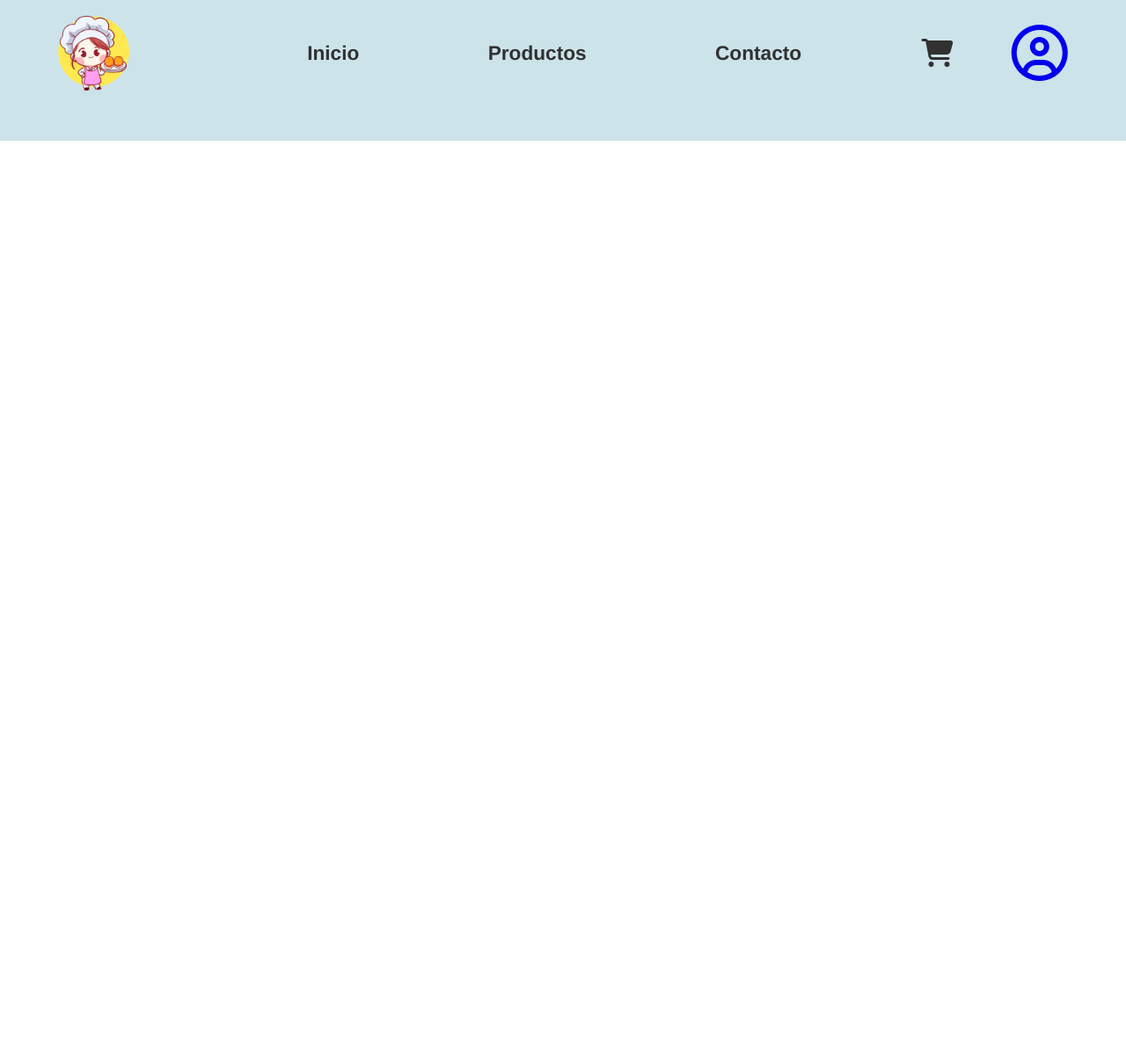
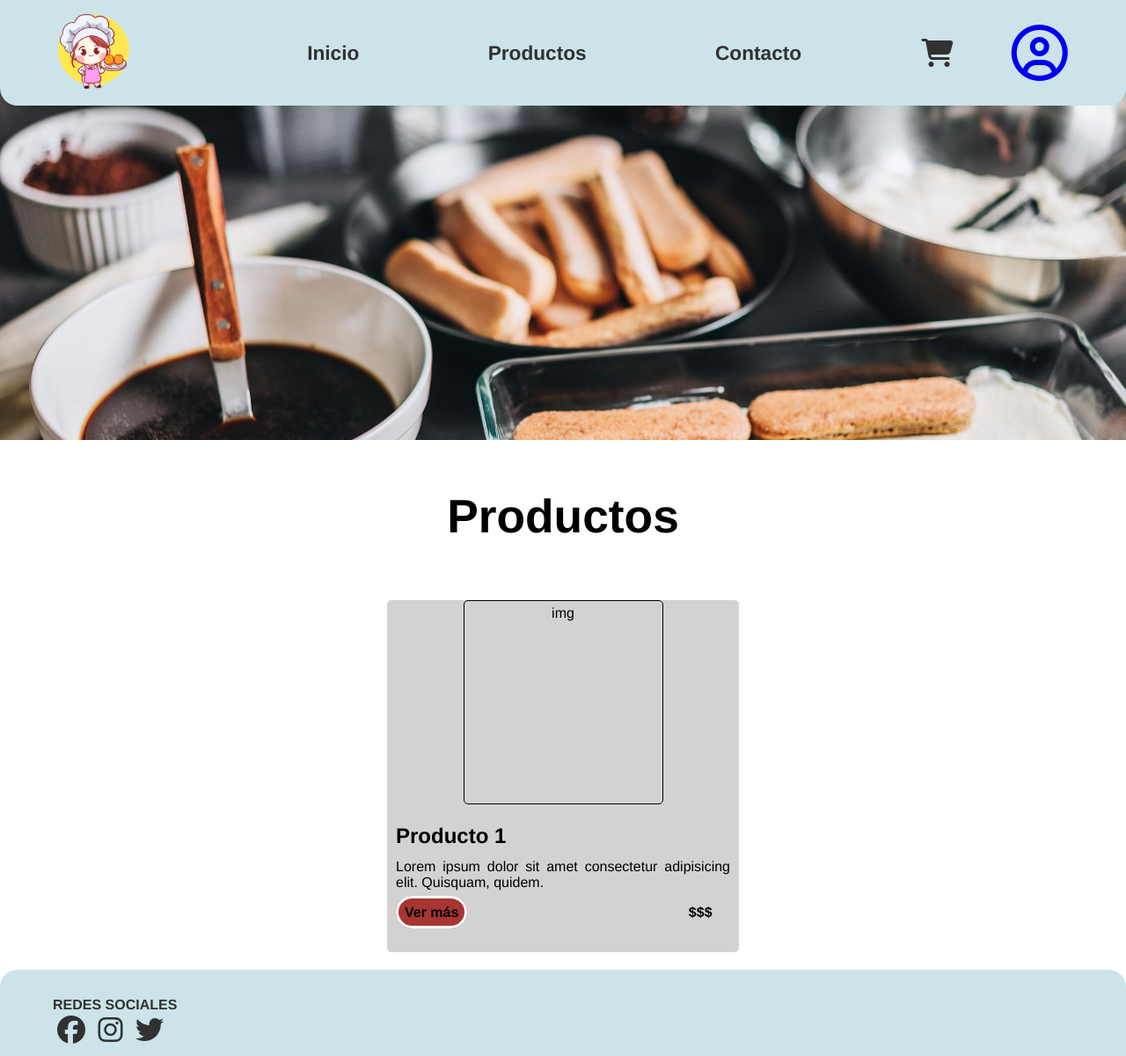
Before and after one commit to jesus-antulio/ProyectoFDW, a PHP site: page /productos.php in a window 1280 px wide. Shown: the whole page at 88% size. Before the commit the page ends 160 px from the top, so only its background shows below. Run offline with PHP 8.4, Linux system fonts and the light colour scheme; some libraries are stand-ins or nearby versions.

Commit message:
Maquetación de "Productos.php"

```diff
--- a/pages/productos.php
+++ b/pages/productos.php
@@ -1,18 +1,40 @@
-<html>
+<!DOCTYPE html>
+<html lang="en">
 <head>
-        <title>Reposteria | Productos</title>
+    <meta charset="UTF-8">
+    <meta http-equiv="X-UA-Compatible" content="IE=edge">
+    <meta name="viewport" content="width=device-width, initial-scale=1.0">
+    <title>Resposteria | Productos </title>
     <link rel="shortcut icon" type="image/jpg" href="../assets/logo.png" />
     <script src="https://kit.fontawesome.com/933e55e7ca.js" crossorigin="anonymous"></script>
+    <link rel="stylesheet" href="../styles/product.css">
     <link rel="stylesheet" href="../styles/compartido.css">
-        <link rel="stylesheet" href="../styles/productos.css">
 </head>
 <body>
+    <?php include '../components/header.php'; ?>
+
+    <div class="banner"></div>
+
+    <div class="container">
+        <h1>Productos</h1>
+        <div class="flex-container">
             <?php
-            include '../components/header.php';
+                echo "
+                <div class='producto'>
+                    <div class='producto-img'>
+                        img
+                    </div>
+                    <div class='producto-info'>
+                        <h2>Producto 1</h2>
+                        <p>Lorem ipsum dolor sit amet consectetur adipisicing elit. Quisquam, quidem.</p>
+                        <a href='#'>Ver más</a>
+                        <label>$$$</label>
+                    </div>
+                </div>";
             ?>
+        </div>
+    </div>
 
-        <?php
-            include '../components/footer.php';
-        ?>
+    <?php include '../components/footer.php'; ?>
 </body>
 </html>
--- /dev/null
+++ b/styles/product.css
@@ -0,0 +1,72 @@
+.banner{
+    height: 500px;
+    background-image: url(../assets/productos-banner.jpg);
+    background-size: cover;
+}
+
+.container{
+    font-family: "Helvetica Neue",Helvetica,Arial,sans-serif;
+    padding: 20px;
+}
+
+.container h1{
+    text-align: center;
+    font-size: 40pt;
+}
+
+.flex-container{
+    display: flex;
+    flex-wrap: wrap;
+    justify-content: space-around;
+    margin-top: 20px;
+}
+
+.producto{
+    width: 400px;
+    height: 400px;
+    margin-top: 30px;
+    background-color: rgb(210, 210, 210);
+    border-radius: 5px;
+    text-align: center;
+}
+.producto .producto-img{
+    width: 225px;
+    height: 225px;
+    padding-top: 5px;
+    margin: 0px auto;
+    border: 1px solid black;
+    border-radius: 5px;
+}
+.producto .producto-info{
+    text-align: justify;
+    padding: 10px;
+}
+.producto .producto-info h2{
+    font-size: 18pt;
+    line-height: 0.5em;
+}
+.producto .producto-info p{
+    font-size: 12pt;
+}
+.producto .producto-info a{
+    text-decoration: none;
+    font-weight: bold;
+    color: black;
+    background-color: rgb(167, 54, 50);
+    border: 3px solid white;
+    border-radius: 100px;
+    padding: 7px;
+}
+.producto .producto-info a:hover{
+    text-decoration: none;
+    font-weight: bold;
+    color: black;
+    background-color: rgb(187, 0, 0);
+    border: 3px solid white;
+    border-radius: 100px;
+    padding: 7px;
+}
+.producto .producto-info label{
+    font-weight: bold;
+    margin-left: 65%;
+}
```
Also changed, not shown: assets/productos-banner.jpg (added), styles/productos.css (deleted). Lines whose indentation alone changed are shown as unchanged.
